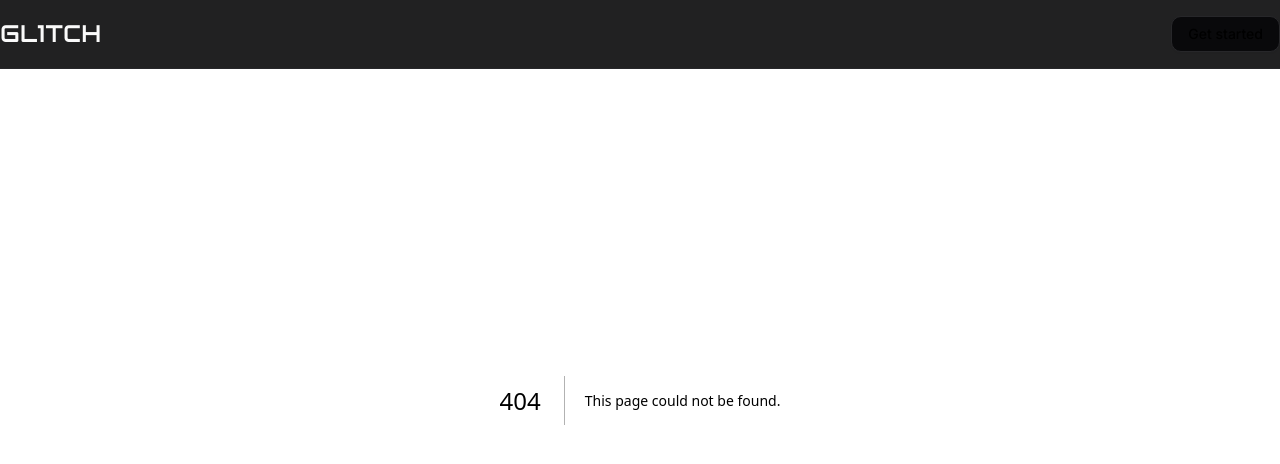
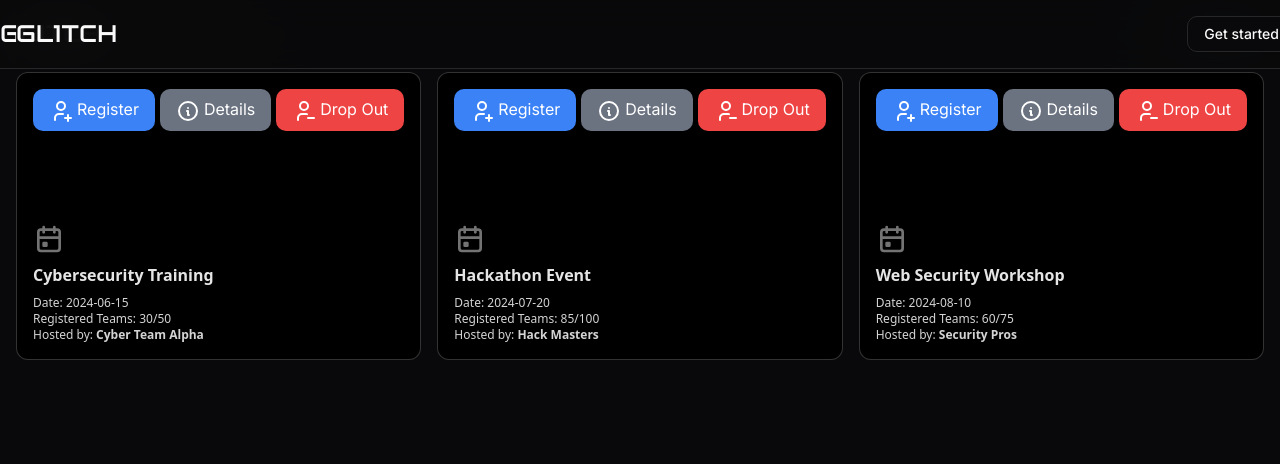
Before and after one commit to Blackslashtech/gl1tch-frontend, a Next.js app: page /events in a window 1280 px wide. Before the commit this address had no page. Shown: the top 464 px of the page. Built offline with nearby package versions, Linux system fonts and the light colour scheme.

Commit message:
-- added thje event page -- TODO: add the button functionality and the ability to expand on event details

```diff
--- a/package.json
+++ b/package.json
@@ -9,6 +9,7 @@
     "lint": "next lint"
   },
   "dependencies": {
+    "@headlessui/react": "^2.0.4",
     "@radix-ui/react-icons": "^1.3.0",
     "@radix-ui/react-label": "^2.0.2",
     "@radix-ui/react-slot": "^1.0.2",
--- /dev/null
+++ b/src/app/events/page.tsx
@@ -0,0 +1,169 @@
+"use client";
+import React, { useState } from "react";
+import { BentoGrid, BentoGridItem } from "../../components/ui/bento-grid";
+import {
+    IconCalendarEvent,
+    IconInfoCircle,
+    IconUserPlus,
+    IconUserMinus,
+} from "@tabler/icons-react";
+import { Dialog } from "@headlessui/react";
+import { EvervaultCard } from "../../components/ui/evervault-card";
+import Header from "../components/Header";
+
+const dummyEvents = [
+    {
+        id: 1,
+        title: "Cybersecurity Training",
+        date: "2024-06-15",
+        description: "A comprehensive training session on cybersecurity practices.",
+        category: "Workshop",
+        hostedBy: "Cyber Team Alpha",
+        capacity: 50,
+        registeredTeams: 30,
+    },
+    {
+        id: 2,
+        title: "Hackathon Event",
+        date: "2024-07-20",
+        description: "A competitive event to showcase your hacking skills.",
+        category: "CTF",
+        hostedBy: "Hack Masters",
+        capacity: 100,
+        registeredTeams: 85,
+    },
+    {
+        id: 3,
+        title: "Web Security Workshop",
+        date: "2024-08-10",
+        description: "An in-depth workshop on web security techniques.",
+        category: "RvB",
+        hostedBy: "Security Pros",
+        capacity: 75,
+        registeredTeams: 60,
+    },
+];
+
+const Events = () => {
+    const [events, setEvents] = useState(dummyEvents);
+    const [isDialogOpen, setIsDialogOpen] = useState(false);
+    const [selectedEvent, setSelectedEvent] = useState<any>(null);
+
+    const handleRegister = (eventId: number) => {
+        console.log("Register button clicked for event:", eventId);
+        setEvents((prevEvents) =>
+            prevEvents.map((event) =>
+                event.id === eventId
+                    ? { ...event, registeredTeams: event.registeredTeams + 1 }
+                    : event
+            )
+        );
+    };
+
+    const handleDropout = (eventId: number) => {
+        console.log("Drop out button clicked for event:", eventId);
+        setEvents((prevEvents) =>
+            prevEvents.map((event) =>
+                event.id === eventId
+                    ? { ...event, registeredTeams: event.registeredTeams - 1 }
+                    : event
+            )
+        );
+        setIsDialogOpen(false);
+    };
+
+    return (
+        <div className="container mx-auto p-4 dark:bg-background">
+            <Header />
+            <div className="flex justify-between items-center mb-4">
+                <h1 className="text-3xl font-bold dark:text-foreground">Upcoming Events</h1>
+                <button
+                    onClick={() => console.log("Navigate back to dashboard")}
+                    className="px-4 py-2 bg-blue-500 text-white rounded-md"
+                >
+                    Dashboard
+                </button>
+            </div>
+            <BentoGrid className="max-w-7xl mx-auto">
+                {events.map((event) => (
+                    <BentoGridItem
+                        key={event.id}
+                        title={event.title}
+                        description={
+                            <>
+                                <p>Date: {event.date}</p>
+                                <p>Registered Teams: {event.registeredTeams}/{event.capacity}</p>
+                                <p>
+                                    Hosted by: <span className="font-bold">{event.hostedBy}</span>
+                                </p>
+                            </>
+                        }
+                        header={
+                            <div className="flex justify-between items-center">
+                                <button
+                                    onClick={() => handleRegister(event.id)}
+                                    className="px-4 py-2 bg-blue-500 text-white rounded-md"
+                                >
+                                    <IconUserPlus className="inline-block mr-1" />
+                                    Register
+                                </button>
+                                <button
+                                    onClick={() => setSelectedEvent(event)}
+                                    className="px-4 py-2 bg-gray-500 text-white rounded-md"
+                                >
+                                    <IconInfoCircle className="inline-block mr-1" />
+                                    Details
+                                </button>
+                                <button
+                                    onClick={() => {
+                                        setSelectedEvent(event);
+                                        setIsDialogOpen(true);
+                                    }}
+                                    className="px-4 py-2 bg-red-500 text-white rounded-md"
+                                >
+                                    <IconUserMinus className="inline-block mr-1" />
+                                    Drop Out
+                                </button>
+                            </div>
+                        }
+                        icon={<IconCalendarEvent className="h-8 w-8 text-neutral-500" />}
+                        className="relative"
+                    >
+                        <div className="absolute inset-0 z-0">
+                            <EvervaultCard text={event.category} />
+                        </div>
+                    </BentoGridItem>
+                ))}
+            </BentoGrid>
+
+            <Dialog open={isDialogOpen} onClose={() => setIsDialogOpen(false)} className="fixed z-10 inset-0 overflow-y-auto">
+                <div className="flex items-center justify-center min-h-screen px-4">
+                    <Dialog.Overlay className="fixed inset-0 bg-black opacity-30" />
+                    <div className="bg-white dark:bg-background rounded-lg overflow-hidden shadow-xl transform transition-all max-w-lg w-full p-6">
+                        <Dialog.Title className="text-lg font-medium text-gray-900 dark:text-foreground">Confirm Drop Out</Dialog.Title>
+                        <Dialog.Description className="mt-2 text-sm text-gray-500 dark:text-foreground">
+                            Are you sure you want to drop out of the event "{selectedEvent?.title}"?
+                        </Dialog.Description>
+
+                        <div className="mt-4 flex justify-end">
+                            <button
+                                className="px-4 py-2 bg-gray-500 text-white rounded-md mr-2"
+                                onClick={() => setIsDialogOpen(false)}
+                            >
+                                Cancel
+                            </button>
+                            <button
+                                className="px-4 py-2 bg-red-500 text-white rounded-md"
+                                onClick={() => handleDropout(selectedEvent?.id)}
+                            >
+                                Confirm
+                            </button>
+                        </div>
+                    </div>
+                </div>
+            </Dialog>
+        </div>
+    );
+};
+
+export default Events;
```
Also changed, not shown: 1 other file (tests, documents, lock files or other folders).
